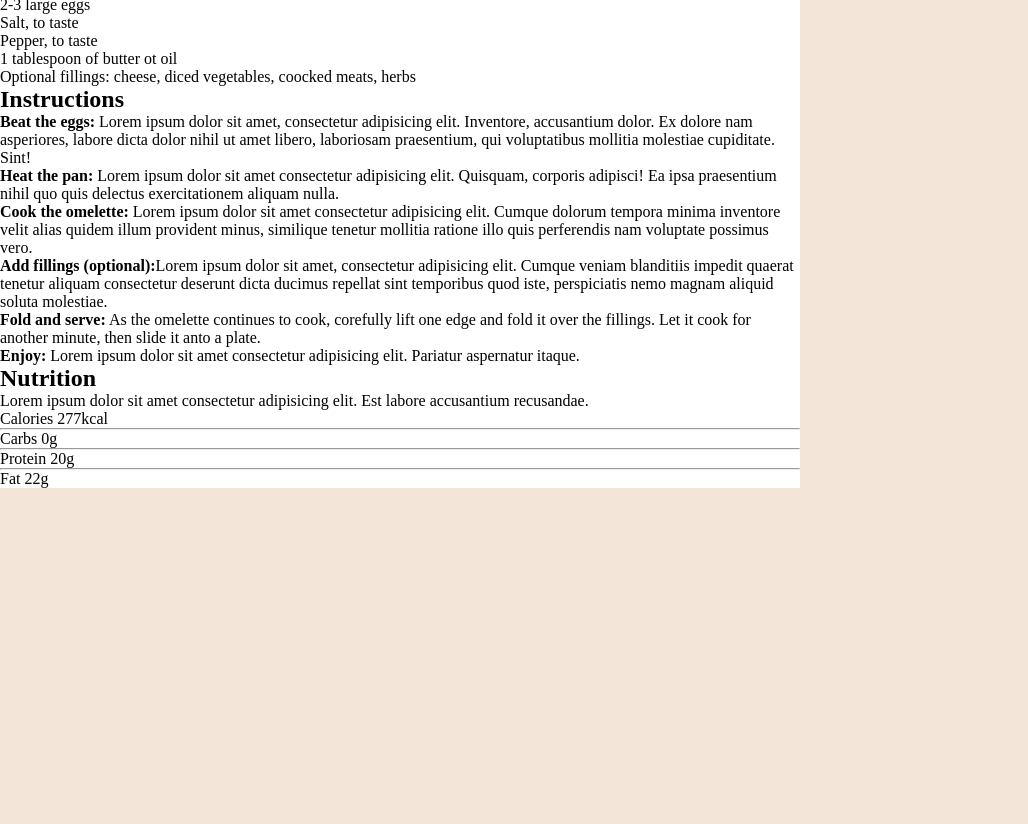
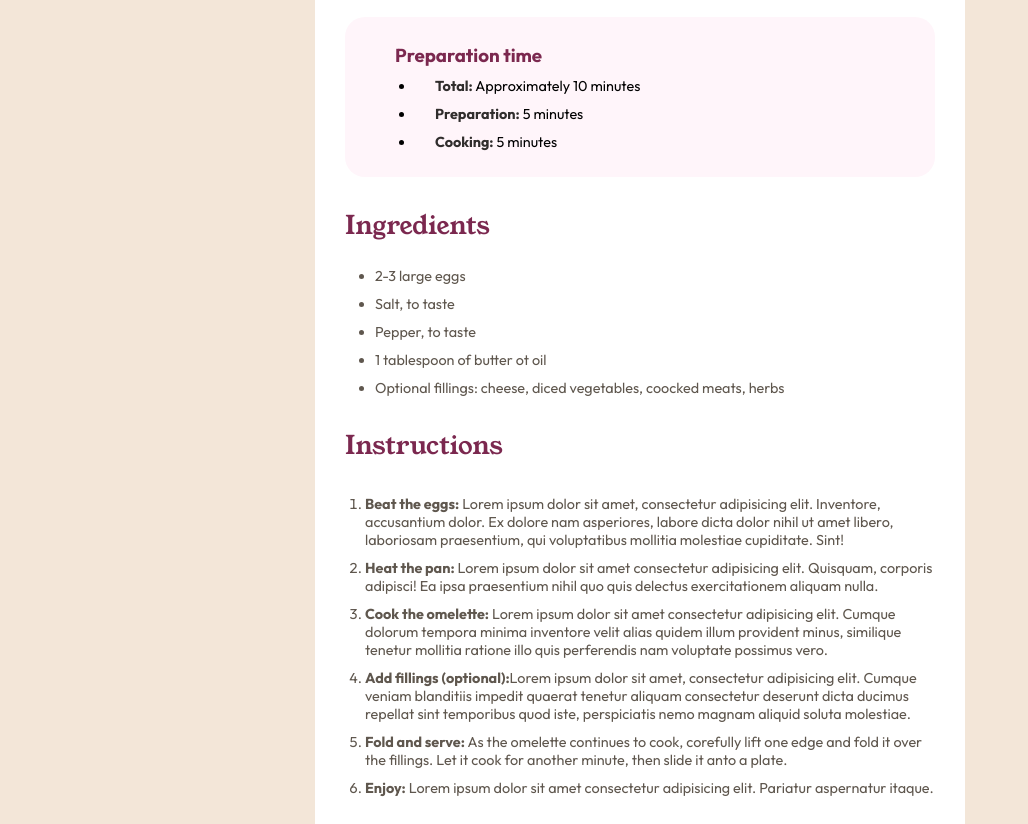
Before and after one commit to Gonzalop0210/fm_recipe_page, a plain HTML site: page index.html in a window 1280 px wide. Shown: the part 513-1337 px from the top of the page, without its empty margins (0-1028 px from the left). Before the commit the page ends 1001 px from the top, so only its background shows below. Drawn offline with Linux system fonts and the light colour scheme.

Commit message:
desktop terminado

```diff
--- a/index.html
+++ b/index.html
@@ -1,33 +1,39 @@
 <!DOCTYPE html>
 <html lang="en">
+
 <head>
     <meta charset="UTF-8">
     <meta name="viewport" content="width=device-width, initial-scale=1.0">
     <title>Document</title>
     <link rel="preconnect" href="https://fonts.googleapis.com">
     <link rel="preconnect" href="https://fonts.gstatic.com" crossorigin>
-    <link href="https://fonts.googleapis.com/css2?family=Outfit:wght@400;600;700&family=Young+Serif&display=swap" rel="stylesheet">
+    <link href="https://fonts.googleapis.com/css2?family=Outfit:wght@400;600;700&family=Young+Serif&display=swap"
+        rel="stylesheet">
     <link rel="shortcut icon" href="/assets/images/favicon-32x32.png" type="image/x-icon">
     <link rel="stylesheet" href="/styles/index.css">
 </head>
+
 <body>
     <div class="body__item">
         <header>
             <img src="/assets/images/image-omelette.jpeg" alt="">
             <h1>Simple Omelette Recipe</h1>
-            <p>An aeasy and quick dish, perfect for any meal. This classic Omelette combines beaten eggs coocked to perfection, optionally filled with your choice of cheese, vegetables, or meats.</p>
+            <p>An aeasy and quick dish, perfect for any meal. This classic Omelette combines beaten eggs coocked to
+                perfection, optionally filled with your choice of cheese, vegetables, or meats.</p>
             <section class="time__preparation">
+                <div class="time__preparation__item">
                     <h3>Preparation time</h3>
                     <ul class="list__time__preparation">
                         <li><b>Total:</b> Approximately 10 minutes</li>
                         <li><b>Preparation:</b> 5 minutes</li>
                         <li><b>Cooking:</b> 5 minutes</li>
                     </ul>
+                </div>
             </section>
         </header>
         <main>
             <section class="ingredientes">
-                <h2>Ingredients</h2>
+                <h2 class="subtitle">Ingredients</h2>
                 <ul class="list__ingredientes">
                     <li>2-3 large eggs</li>
                     <li>Salt, to taste</li>
@@ -37,36 +43,42 @@
                 </ul>
             </section>
             <section class="instrucciones">
-                <h2>Instructions</h2>
+                <h2 class="subtitle">Instructions</h2>
                 <ul class="list__intructions">
-                    <li><b>Beat the eggs:</b> Lorem ipsum dolor sit amet, consectetur adipisicing elit. Inventore, accusantium dolor. Ex dolore nam asperiores, labore dicta dolor nihil ut amet libero, laboriosam praesentium, qui voluptatibus mollitia molestiae cupiditate. Sint!</li>
-                    <li><b>Heat the pan:</b> Lorem ipsum dolor sit amet consectetur adipisicing elit. Quisquam, corporis adipisci! Ea ipsa praesentium nihil quo quis delectus exercitationem aliquam nulla.</li>
-                    <li><b>Cook the omelette:</b> Lorem ipsum dolor sit amet consectetur adipisicing elit. Cumque dolorum tempora minima inventore velit alias quidem illum provident minus, similique tenetur mollitia ratione illo quis perferendis nam voluptate possimus vero.</li>
-                    <li><b>Add fillings (optional):</b>Lorem ipsum dolor sit amet, consectetur adipisicing elit. Cumque veniam blanditiis impedit quaerat tenetur aliquam consectetur deserunt dicta ducimus repellat sint temporibus quod iste, perspiciatis nemo magnam aliquid soluta molestiae.</li>
-                    <li><b>Fold and serve:</b> As the omelette continues to cook, corefully lift one edge and fold it over the fillings. Let it cook for another minute, then slide it anto a plate.</li>
-                    <li><b>Enjoy:</b> Lorem ipsum dolor sit amet consectetur adipisicing elit. Pariatur aspernatur itaque.</li>
+                    <li><b>Beat the eggs:</b> Lorem ipsum dolor sit amet, consectetur adipisicing elit. Inventore,
+                        accusantium dolor. Ex dolore nam asperiores, labore dicta dolor nihil ut amet libero, laboriosam
+                        praesentium, qui voluptatibus mollitia molestiae cupiditate. Sint!</li>
+                    <li><b>Heat the pan:</b> Lorem ipsum dolor sit amet consectetur adipisicing elit. Quisquam, corporis
+                        adipisci! Ea ipsa praesentium nihil quo quis delectus exercitationem aliquam nulla.</li>
+                    <li><b>Cook the omelette:</b> Lorem ipsum dolor sit amet consectetur adipisicing elit. Cumque
+                        dolorum tempora minima inventore velit alias quidem illum provident minus, similique tenetur
+                        mollitia ratione illo quis perferendis nam voluptate possimus vero.</li>
+                    <li><b>Add fillings (optional):</b>Lorem ipsum dolor sit amet, consectetur adipisicing elit. Cumque
+                        veniam blanditiis impedit quaerat tenetur aliquam consectetur deserunt dicta ducimus repellat
+                        sint temporibus quod iste, perspiciatis nemo magnam aliquid soluta molestiae.</li>
+                    <li><b>Fold and serve:</b> As the omelette continues to cook, corefully lift one edge and fold it
+                        over the fillings. Let it cook for another minute, then slide it anto a plate.</li>
+                    <li><b>Enjoy:</b> Lorem ipsum dolor sit amet consectetur adipisicing elit. Pariatur aspernatur
+                        itaque.</li>
                 </ul>
             </section>
         </main>
         <footer>
-            <h2>Nutrition</h2>
+            <h2 class="subtitle">Nutrition</h2>
             <p>Lorem ipsum dolor sit amet consectetur adipisicing elit. Est labore accusantium recusandae.</p>
             <div class="container__item__nutrition">
                 <div class="nutrition__item">
                     <span class="nutrition__item__name">Calories</span>
                     <span class="nutrition__item__value">277kcal</span>
                 </div>
-                <hr class="line__nutrition">
                 <div class="nutrition__item">
                     <span class="nutrition__item__name">Carbs</span>
                     <span class="nutrition__item__value">0g</span>
                 </div>
-                <hr class="line__nutrition">
                 <div class="nutrition__item">
                     <span class="nutrition__item__name">Protein</span>
                     <span class="nutrition__item__value">20g</span>
                 </div>
-                <hr class="line__nutrition">
                 <div class="nutrition__item">
                     <span class="nutrition__item__name">Fat</span>
                     <span class="nutrition__item__value">22g</span>
@@ -75,4 +87,5 @@
         </footer>
     </div>
 </body>
+
 </html>
--- a/styles/index.css
+++ b/styles/index.css
@@ -31,15 +31,175 @@
 
 body {
     background-color: var(--eggshell);
+    display: flex;
+    align-items: center;
+    justify-content: center;
+    height: 1700px;
 }
 
 .body__item {
     background-color: var(--white);
-    width: 800px;
+    width: 650px;
+    padding: 30px;
+    border-radius: 30px;
+    display: flex;
+    flex-direction: column;
+    gap: 30px;
+}
+
+header {
+    display: flex;
+    flex-direction: column;
+    height: 570px;
+    justify-content: space-between;
 }
 
 header img {
-    width: 90%;
+    width: 100%;
+    border-radius: 20px;
+}
+
+header h1 {
+    font-family: 'young_serif';
+    font-weight: 400;
+}
+
+header p {
+    font-family: 'outfit';
+    color: var(--wenge_brown);
+    font-size: .9em;
+}
+
+header .time__preparation {
+    background-color: var(--rose_white);
+    height: 160px;
+    display: flex;
+    align-items: center;
+    border-radius: 20px;
+}
+
+.time__preparation__item {
+    margin-left: 50px;
+    display: flex;
+    flex-direction: column;
+    gap: 10px;
+}
+
+.time__preparation h3 {
+    font-family: 'outfit';
+    color: var(--dark_raspberry);
+}
+
+.list__time__preparation {
+    margin-left: 20px;
+    display: flex;
+    flex-direction: column;
+    gap: 10px;
+    font-size: .9em;
+}
+
+.list__time__preparation li {
+    font-family: 'outfit';
+}
+
+.list__time__preparation li b {
+    color: var(--dark_charcoal);
+    margin-left: 20px;
+}
+
+main {
+    display: flex;
+    flex-direction: column;
+    gap: 30px;
+}
+
+.subtitle {
+    color: var(--dark_raspberry);
+    font-family: 'young_serif';
+    font-weight: 300;
+    font-size: 1.6em;
+}
+
+.ingredientes {
+    height: 190px;
+    display: flex;
+    flex-direction: column;
+    justify-content: space-between;
+}
+
+.list__ingredientes {
+    margin-left: 30px;
+    font-family: 'outfit';
+    color: var(--wenge_brown);
+    display: flex;
+    flex-direction: column;
+    gap: 10px;
+    font-size: .9em;
+}
+
+.instrucciones {
+    height: 370px;
+    display: flex;
+    flex-direction: column;
+    justify-content: space-between;
+}
+
+.list__intructions {
+    list-style: decimal;
+    margin-left: 20px;
+    display: flex;
+    flex-direction: column;
+    gap: 10px;
+    font-size: .9em;
+}
+
+.list__intructions li {
+    color: var(--wenge_brown);
+    font-family: 'outfit';
+}
+
+footer {
+    height: 240px;
+    display: flex;
+    flex-direction: column;
+    justify-content: space-between;
+}
+
+footer p {
+    font-family: 'outfit';
+    color: var(--wenge_brown);
+    font-size: .9em;
+}
+
+.container__item__nutrition {
+    display: flex;
+    flex-direction: column;
+    font-family: 'outfit';
+}
+
+.nutrition__item {
+    display: flex;
+    height: 40px;
+    border-bottom: 1px solid var(--ligth_grey);
+    align-items: center;
+}
+
+.nutrition__item:nth-child(4) {
+    border: none;
+}
+
+.nutrition__item__name, .nutrition__item__value {
+    width: 50%;
+}
+
+.nutrition__item__name {
+    color: var(--wenge_brown);
+    font-weight: 500;
+}
+
+.nutrition__item__value {
+    color: var(--dark_raspberry);
+    font-weight: 700;
 }
 
 @media (min-width: 1440px) {}
```
Also changed, not shown: assets/images/circulo.png (added). Lines whose indentation alone changed are shown as unchanged.
